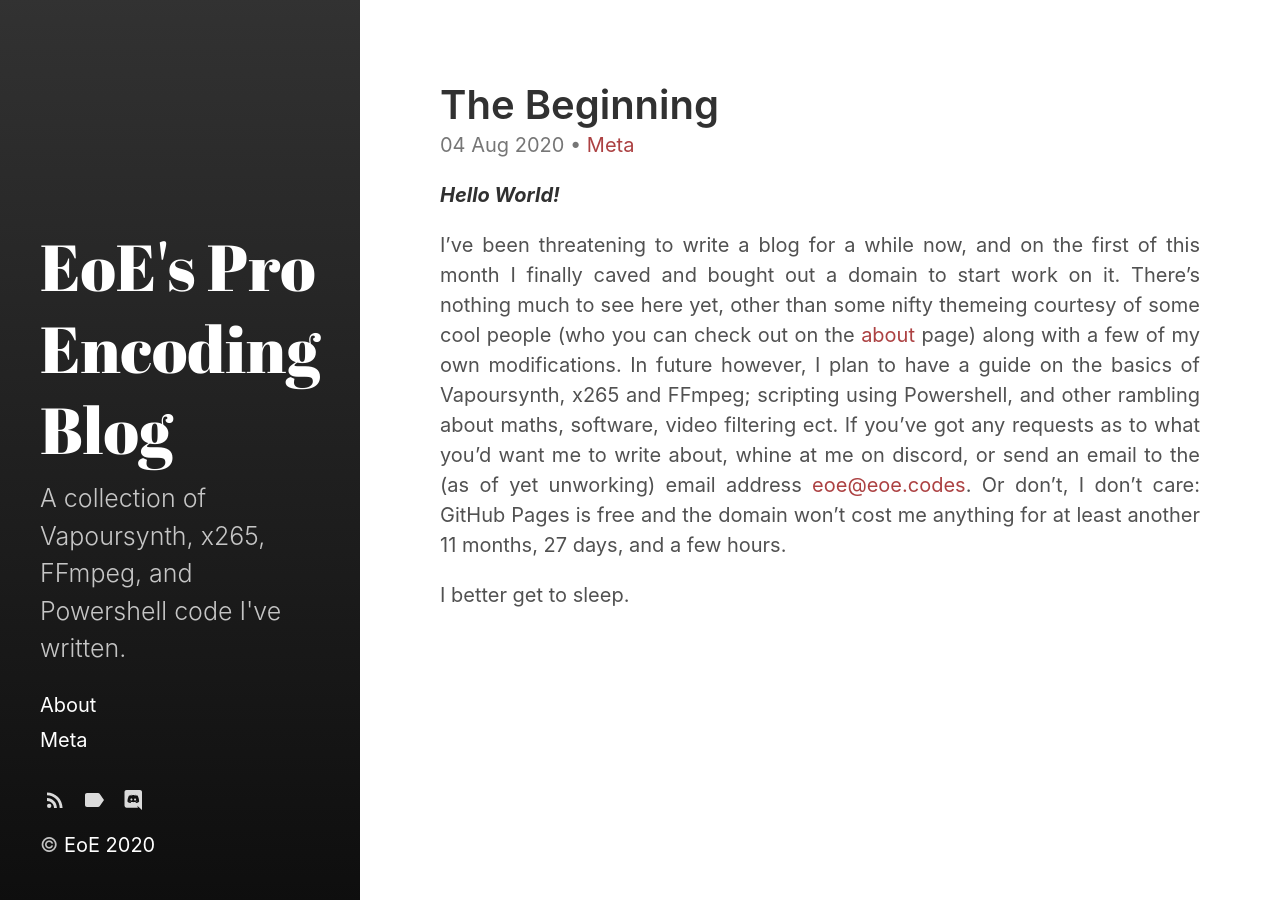
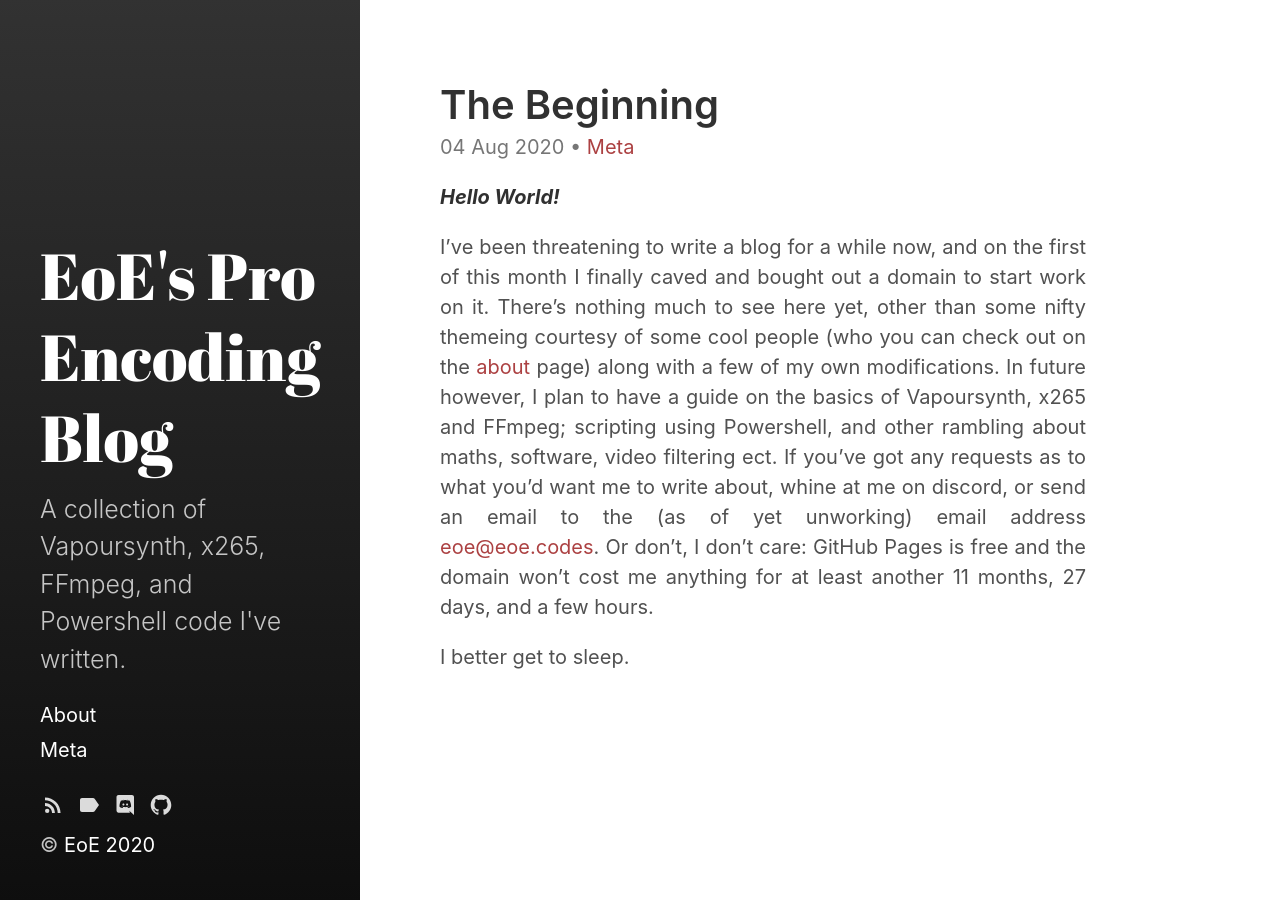
Before and after one commit to End-of-Eternity/End-of-Eternity.github.io, a Jekyll site: the page built from index.html, in a window 1280 px wide. Built offline with Jekyll 4.4.1, drawn with Linux system fonts in a browser that asks for light colours; the list of posts is cut into pages by our own code.

Commit message:
Prettify

```diff
--- a/_includes/favicons.html
+++ b/_includes/favicons.html
@@ -1,2 +1,2 @@
-<link rel="apple-touch-icon-precomposed" sizes="144x144" href="{{ "/favicon.png" | relative_url }}" />
+<link rel="apple-touch-icon-precomposed" sizes="256x256" href="{{ "/favicon.png" | relative_url }}" />
 <link rel="shortcut icon" href="{{ "/favicon.ico" | relative_url}}" />
--- a/_includes/sidebar-icon-links.html
+++ b/_includes/sidebar-icon-links.html
@@ -43,5 +43,13 @@
      {% include svg/discord.svg %}
   </a>
 
+  <a id="github-link"
+    class="icon active"
+    title="Github" aria-label="Github"
+    href="https://github.com/End-of-Eternity/End-of-Eternity.github.io">
+    {% include svg/github.svg %}
+  </a>
+
+
   {% include custom-icon-links.html %}
 </nav>
--- a/_sass/hydeout/_layout.scss
+++ b/_sass/hydeout/_layout.scss
@@ -230,7 +230,8 @@ body {
     }
 
     > * {
-      max-width: 76rem;
+      min-width: $sidebar-width*0.85;
+      max-width: 85%;
       padding: 0;
     }
   }
@@ -299,7 +300,7 @@ body {
 
 #sidebar nav > .icon {
   display: inline-block;
-  font-size: 1.5rem;
+  font-size: 24px;
   margin: 0 0.25em;
 }
 
--- a/_sass/hydeout/_variables.scss
+++ b/_sass/hydeout/_variables.scss
@@ -27,7 +27,7 @@ $border-color: $gray-2 !default;
 $border-radius: 300px !default;
 $padding-v: 1em !default;
 $padding-h: 1.5em !default;
-$heading-spacing: 0.5rem !default;
+$heading-spacing: 0.6rem !default;
 $section-spacing: 2rem !default;
 $sidebar-width: 18rem !default;
 
```
Also changed, not shown: _includes/svg/github.svg, favicon.ico (added), favicon.png (added).
